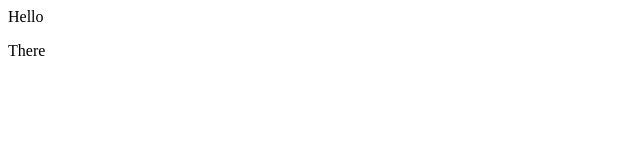
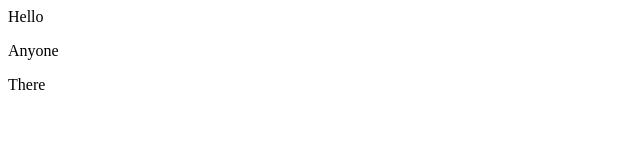
Before and after one commit to dmorcos6174/demo-repo, a plain HTML site: page index.html in a window 1280 px wide. Shown: the full height of the page, 0-640 px from the left. Drawn offline with Linux system fonts and the light colour scheme.

Commit message:
added p tag: Anyone
will cause conflict when merging

```diff
--- a/index.html
+++ b/index.html
@@ -1,2 +1,3 @@
 <div>Hello</div>
+<p>Anyone</p>
 <p>There</p>
```
